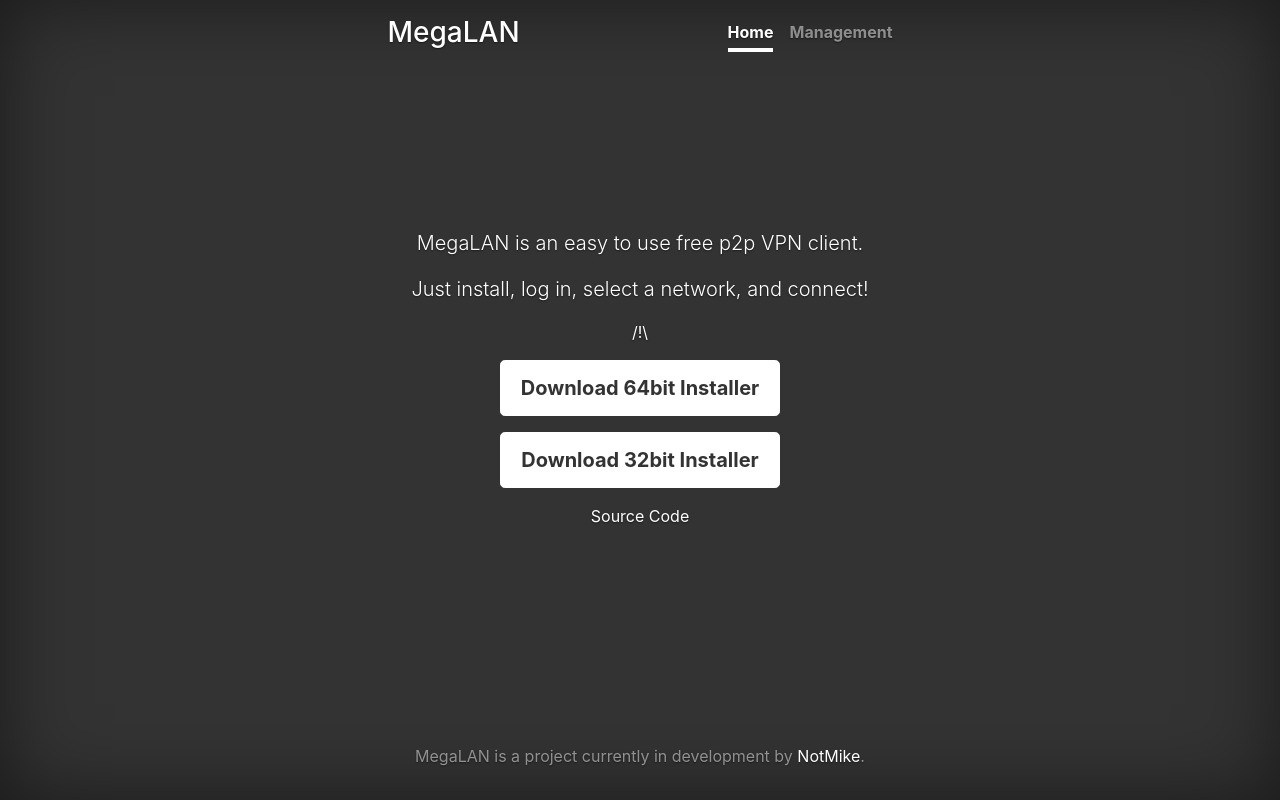
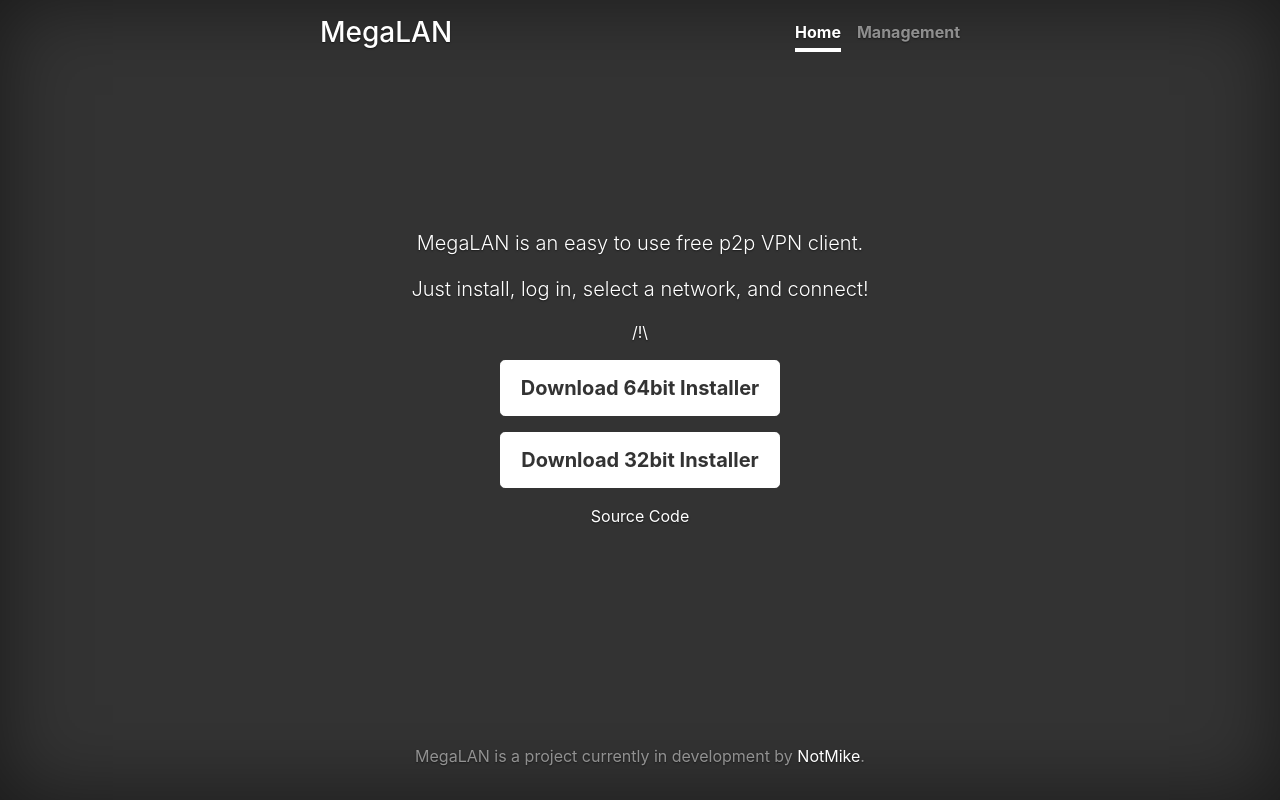
Before and after one commit to NotMikeDEV/MegaLAN, a PHP site: page /index.php in a window 1280 px wide. Run offline with PHP 8.4, Linux system fonts and the light colour scheme.

Commit message:
Performance tweak

```diff
--- a/Server/www/Header.php
+++ b/Server/www/Header.php
@@ -13,12 +13,12 @@ session_start();
 		<meta name="theme-color" id="theme" content="#003399">
 		<link rel="shortcut icon" type="image/ico" href="/favicon.ico">
 		<link rel="stylesheet" href="https://stackpath.bootstrapcdn.com/bootstrap/4.3.1/css/bootstrap.min.css" crossorigin="anonymous">
+		<link rel="stylesheet" href="/StyleSheet.css">
 		<script src="https://code.jquery.com/jquery-3.3.1.min.js" crossorigin="anonymous"></script>
 		<script src="https://stackpath.bootstrapcdn.com/bootstrap/4.3.1/js/bootstrap.min.js" crossorigin="anonymous"></script>
-		<link rel="stylesheet" href="/StyleSheet.css">
 	</head>
 	<body class="text-center">
-			<div class="cover-container d-flex h-100 p-3 mx-auto flex-column">
+			<div class="cover-container d-flex w-100 h-100 p-3 mx-auto flex-column">
 				<header class="masthead mb-auto">
 					<div class="inner">
 						<h3 class="masthead-brand">MegaLAN</h3>
```
